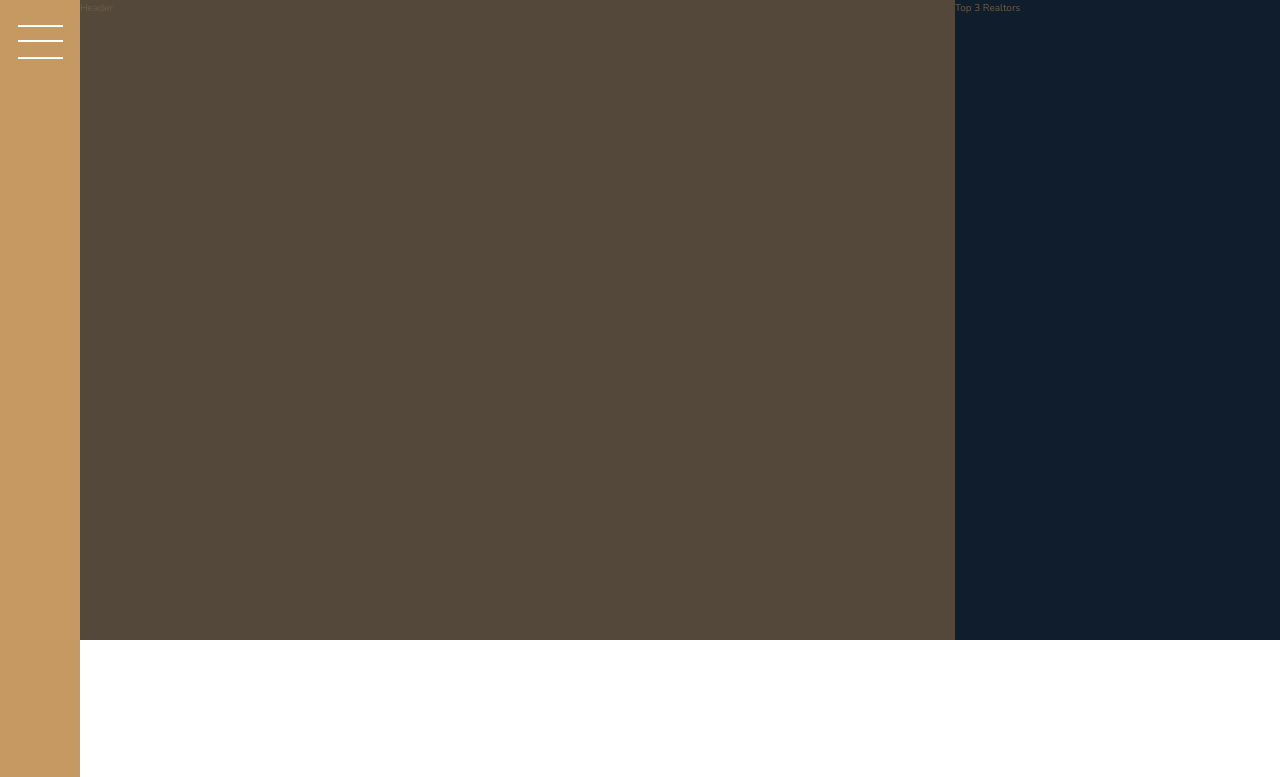
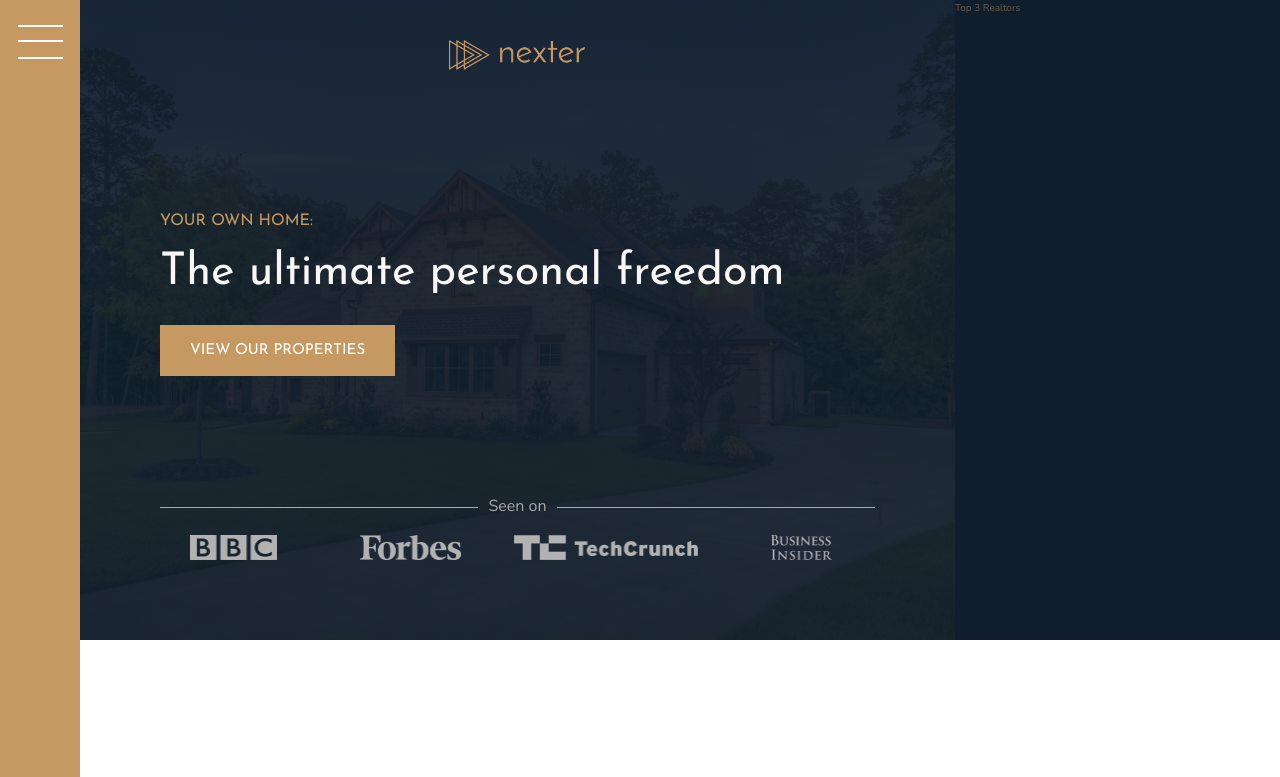
Before and after one commit to yes-im-harsh/Nexter-Project, a website: page index.html in a window 1280 px wide. Shown: the top 777 px of the page. Drawn offline with nearby package versions, Linux system fonts and the light colour scheme.

Commit message:
Header section Completed

```diff
--- a/index.html
+++ b/index.html
@@ -21,7 +21,19 @@
     </div>
 
     <!-- Header -->
-    <header class="header">Header</header>
+    <header class="header">
+      <img src="img/logo.png" alt="Nexter Logo" class="header__logo" />
+      <h3 class="heading-3">Your own home:</h3>
+      <h1 class="heading-1">The ultimate personal freedom</h1>
+      <button class="btn header__btn">View our properties</button>
+      <div class="header__seenon-text">Seen on</div>
+      <div class="header__seenon-logos">
+        <img src="img/logo-bbc.png" alt="Seen on logo 1" />
+        <img src="img/logo-forbes.png" alt="Seen on logo 1" />
+        <img src="img/logo-techcrunch.png" alt="Seen on logo 1" />
+        <img src="img/logo-bi.png" alt="Seen on logo 1" />
+      </div>
+    </header>
 
     <!-- Realtors -->
     <div class="realtors">Top 3 Realtors</div>
--- a/sass/_header.scss
+++ b/sass/_header.scss
@@ -1,4 +1,60 @@
 .header {
   background-color: $color-grey-dark-1;
   grid-column: full-start / col-end 6;
+  background-image: linear-gradient(
+      rgba($color-secondary, 0.93),
+      rgba($color-secondary, 0.93)
+    ),
+    url(../img/hero.jpeg);
+  background-size: cover;
+  background-position: center;
+  padding: 8rem;
+  padding-top: 4rem;
+
+  display: grid;
+  grid-template-rows: 1fr min-content minmax(6rem, min-content) 1fr;
+  grid-template-columns: minmax(min-content, max-content);
+  grid-row-gap: 1.5rem;
+  justify-content: center;
+
+  &__logo {
+    height: 3rem;
+    justify-self: center;
+  }
+
+  &__btn {
+    align-self: start;
+    justify-self: start;
+  }
+
+  &__seenon-text {
+    display: grid;
+
+    font-size: 1.6rem;
+    color: $color-grey-light-2;
+
+    grid-template-columns: 1fr max-content 1fr;
+    grid-column-gap: 1rem;
+    align-items: center;
+
+    &::before,
+    &::after {
+      display: block;
+      content: "";
+      height: 1px;
+      background-color: currentColor;
+    }
+  }
+
+  &__seenon-logos {
+    display: grid;
+    grid-template-columns: repeat(4, 1fr);
+    grid-column-gap: 3rem;
+    justify-items: center;
+
+    img {
+      height: 2.5rem;
+      filter: brightness(70%);
+    }
+  }
 }
--- a/sass/_typography.scss
+++ b/sass/_typography.scss
@@ -5,6 +5,9 @@
 
 .heading-1 {
   @extend %heading;
+  font-size: 4.5rem;
+  color: $color-grey-light-1;
+  line-height: 1;
 }
 
 .heading-2 {
```
Also changed, not shown: css/style.css.
